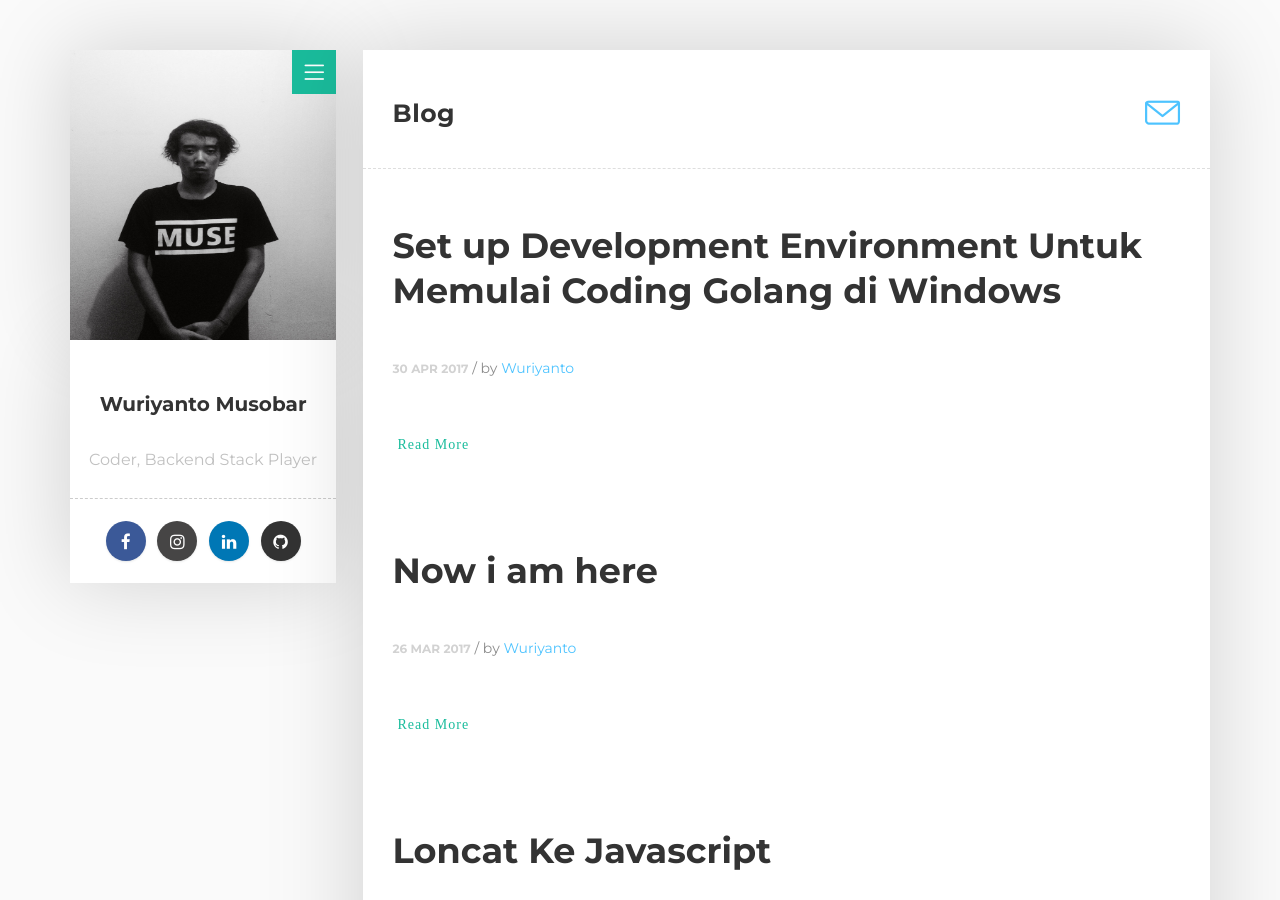
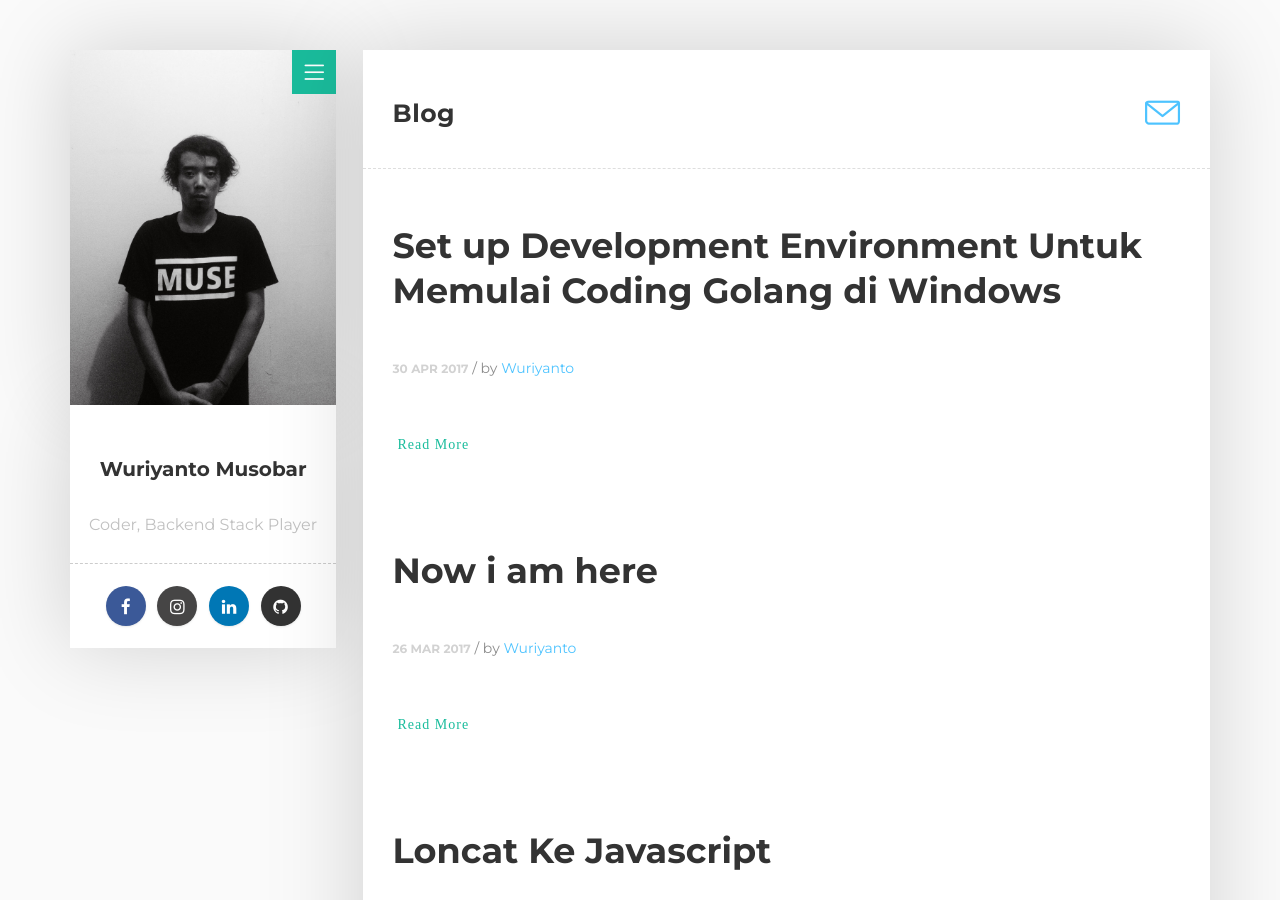
Before and after one commit to wuriyanto48/wuriyanto48.github.io, a Jekyll site: the page built from index.html, in a window 1280 px wide and 900 px high. Built offline with Jekyll 4.4.1, drawn with Linux system fonts in a browser that asks for light colours; nearby versions of some CDN libraries; comment, search, counter and statistics services are not loaded.

Commit message:
change image size

```diff
--- a/_layouts/default.html
+++ b/_layouts/default.html
@@ -80,7 +80,7 @@
                    <div class="about-fixed">
 
                      <div class="my-pic">
-                        <img src="/assets/img/wury.jpg" alt="Wuriyanto" height="290" width="250">
+                        <img src="/assets/img/wury.jpg" alt="Wuriyanto">
                         <a href="javascript:void(0)" class="collapsed" data-target="#menu" data-toggle="collapse"><i class="icon-menu menu"></i></a>
                          <div id="menu" class="collapse">
                            <ul class="menu-link">
```
